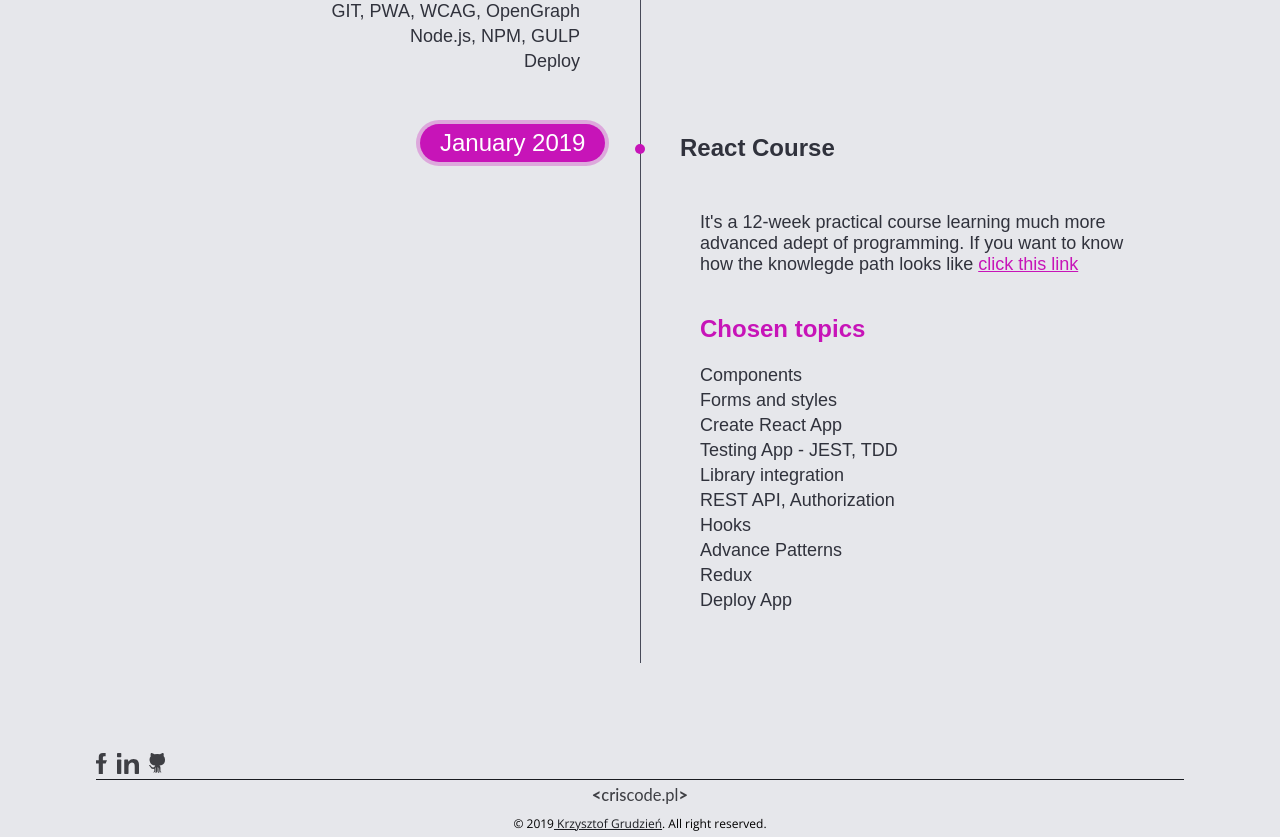
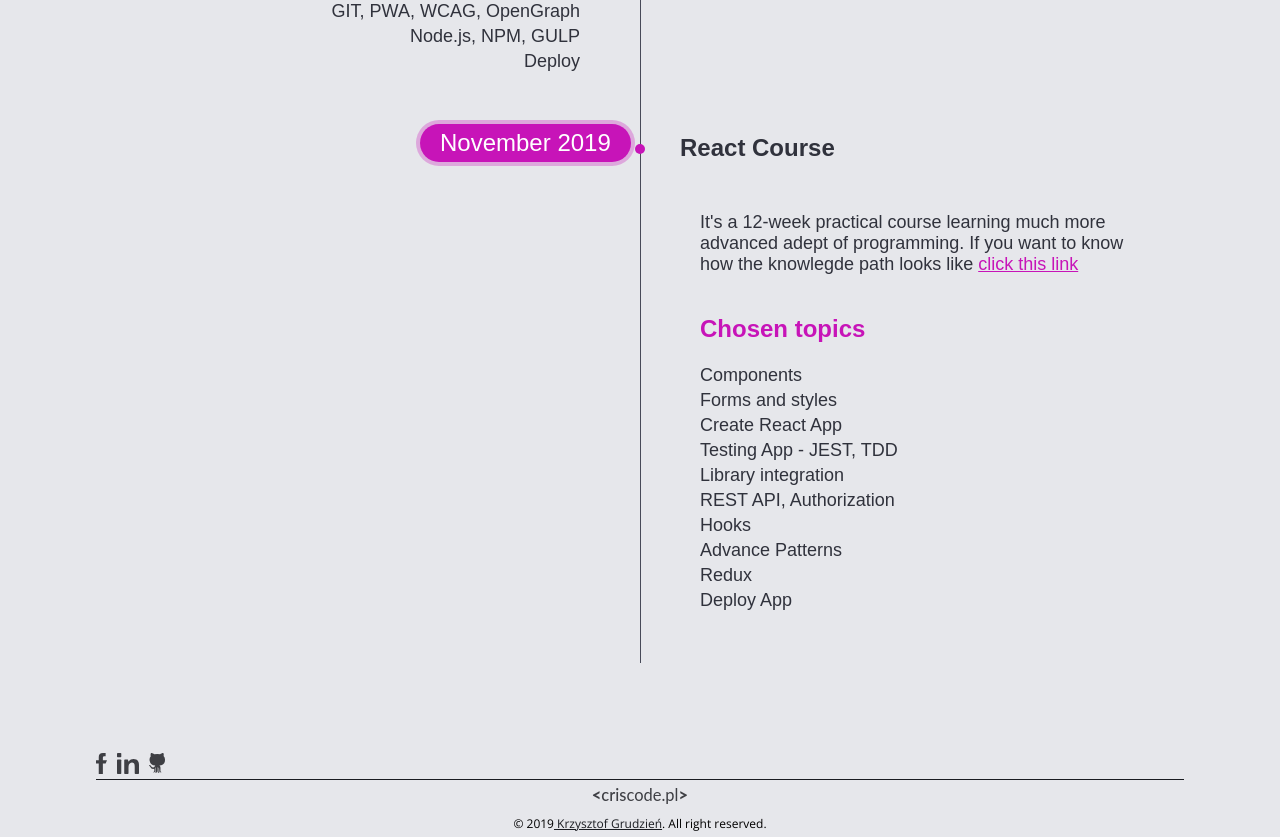
Before and after one commit to KrzysztofGrudzien/krzysztofgrudzien, a React (Create React App) app: page /roadmap in a window 1280 px wide. Shown: the part 1960-2797 px from the top of the page. Built offline with nearby package versions, Linux system fonts and the light colour scheme; a web font is replaced by a local one.

Commit message:
fix(component): change wrong word

```diff
--- a/src/pages/ITRoadMap.js
+++ b/src/pages/ITRoadMap.js
@@ -77,7 +77,7 @@ const ITRoadMap = () => {
                                 </ul>
                             </article>
                             <div className={styles.time}>
-                                <h3 className={styles.time__title}>January 2019</h3>
+                                <h3 className={styles.time__title}>November 2019</h3>
                             </div>
                         </li>
                         <div className={styles.timeline__clearFix}></div>
```
